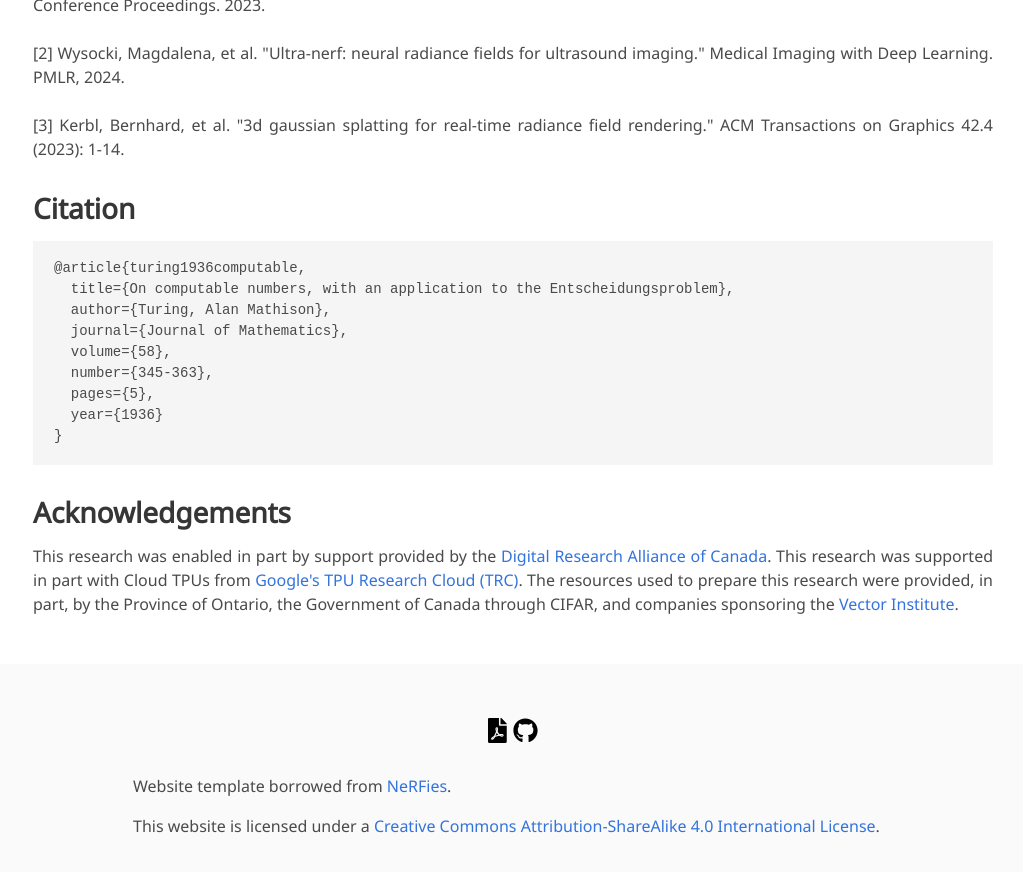
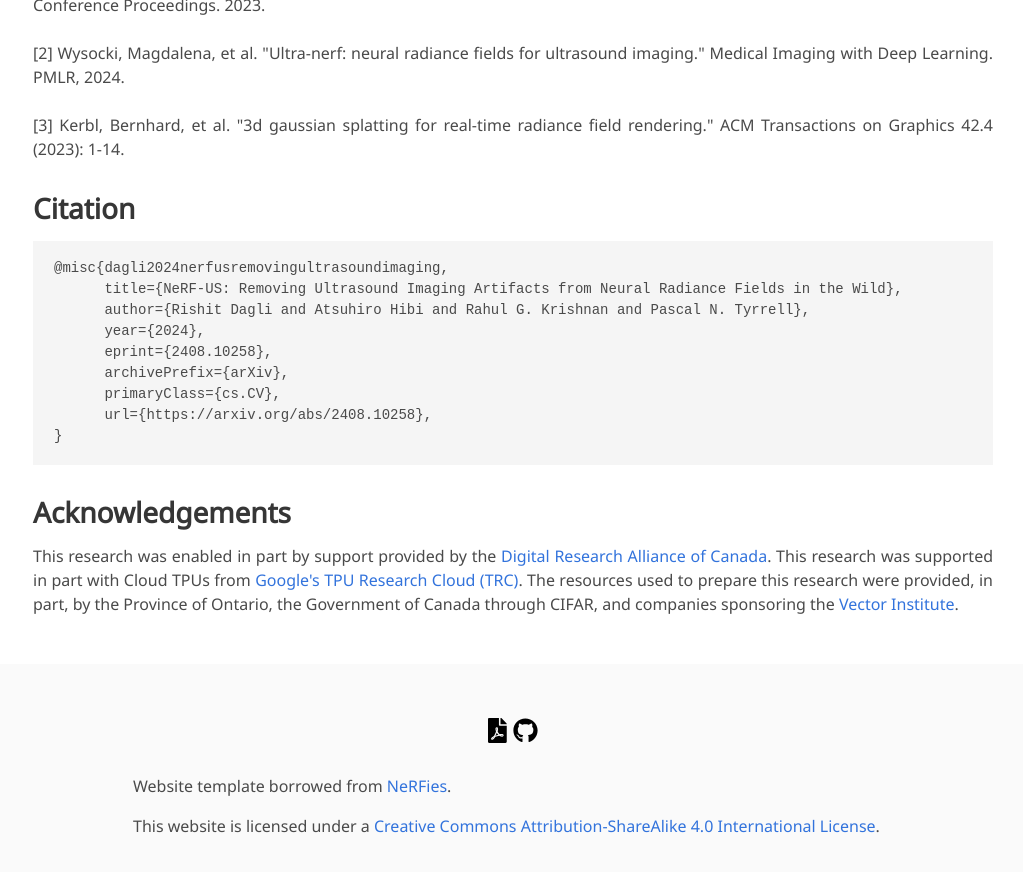
Before and after one commit to Rishit-dagli/personal-website, a Jekyll site: the page built from _pages/nerf-us.md, in a window 1280 px wide and 900 px high, scrolled down 5762 px. Shown: the top 872 px of the window, without its empty margins (127-1150 px from the left). Built offline with Jekyll 4.4.1, drawn with Linux system fonts in a browser that asks for light colours; nearby versions of some CDN libraries; some web fonts are replaced; library files that are not in the unit come from our copies; a style sheet for code colours, icons or effects is not loaded.

Commit message:
Update nerf-us.md

```diff
--- a/_pages/nerf-us.md
+++ b/_pages/nerf-us.md
@@ -423,14 +423,14 @@ The following works were mentioned on this page:<br><br>
 
 <h2 id="citation">Citation</h2>
 
-<pre><code>@article{turing1936computable,
-  title={On computable numbers, with an application to the Entscheidungsproblem},
-  author={Turing, Alan Mathison},
-  journal={Journal of Mathematics},
-  volume={58},
-  number={345-363},
-  pages={5},
-  year={1936}
+<pre><code>@misc{dagli2024nerfusremovingultrasoundimaging,
+      title={NeRF-US: Removing Ultrasound Imaging Artifacts from Neural Radiance Fields in the Wild},
+      author={Rishit Dagli and Atsuhiro Hibi and Rahul G. Krishnan and Pascal N. Tyrrell},
+      year={2024},
+      eprint={2408.10258},
+      archivePrefix={arXiv},
+      primaryClass={cs.CV},
+      url={https://arxiv.org/abs/2408.10258},
 }</code></pre>
 
 <h2 id="acknowledgements">Acknowledgements</h2>
```
